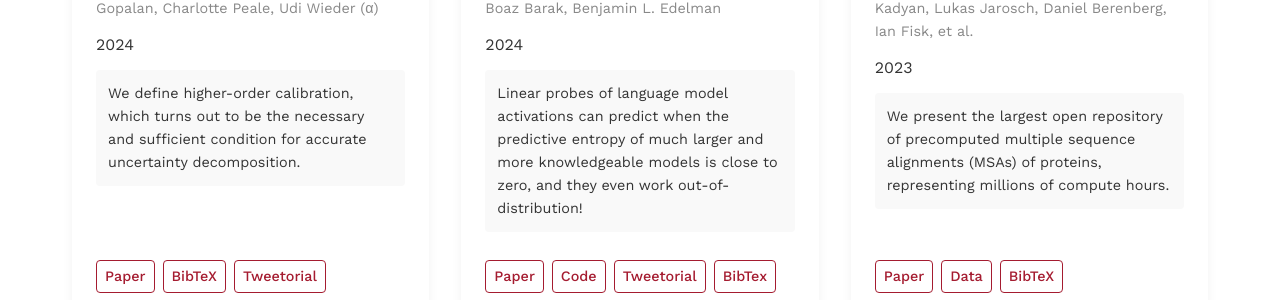
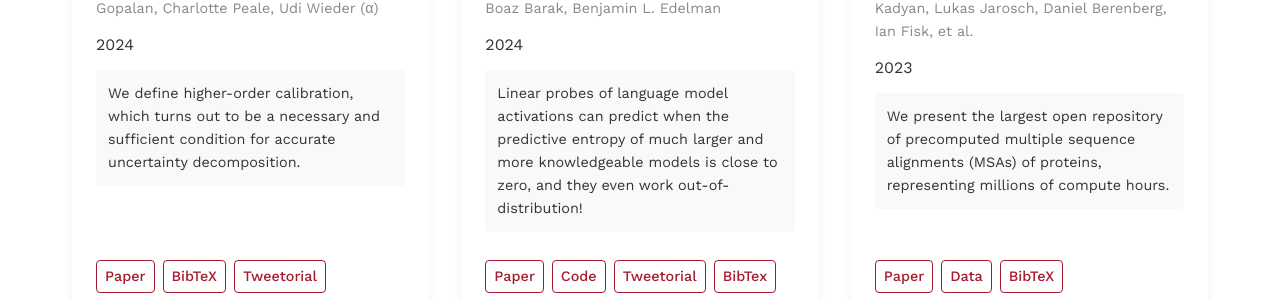
Before and after one commit to gahdritz/gahdritz.github.io, a Jekyll site: the page built from index.html, in a window 1280 px wide and 900 px high, scrolled down 2022 px. Shown: the part 175-475 px from the top of the window. Built offline with Jekyll 4.4.1, drawn with Linux system fonts in a browser that asks for light colours; some web fonts are replaced.

Commit message:
Fix typo

```diff
--- a/index.html
+++ b/index.html
@@ -79,7 +79,7 @@ layout: default
           <strong>Gustaf Ahdritz</strong>, Aravind Gollakota, Parikshit Gopalan, Charlotte Peale, Udi Wieder (α)
         </div>
         <div class="paper-date">2024</div>
-        <div class="tldr">We define higher-order calibration, which turns out to be the necessary and sufficient condition for accurate uncertainty decomposition.</div>
+        <div class="tldr">We define higher-order calibration, which turns out to be a necessary and sufficient condition for accurate uncertainty decomposition.</div>
         <div class="paper-links">
           <a href="https://openreview.net/forum?id=TId1SHe8JG" class="paper-link">Paper</a>
           <a href="/bibtex/hoc.bib" class="paper-link">BibTeX</a>
```
